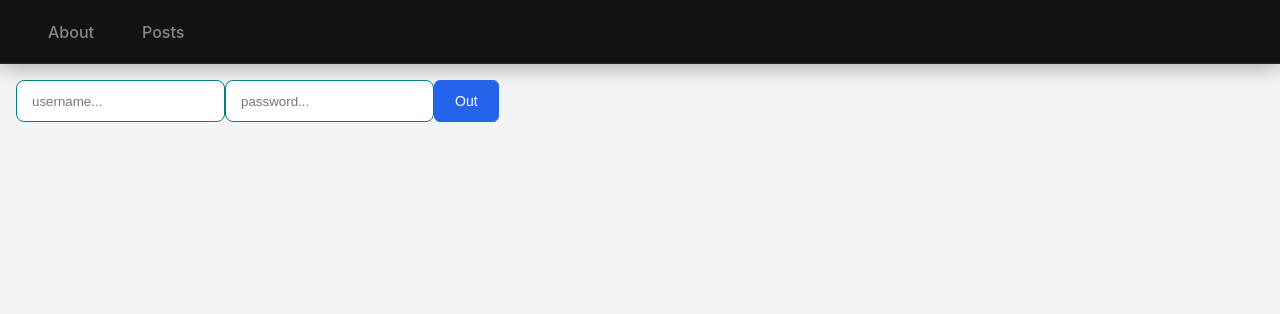
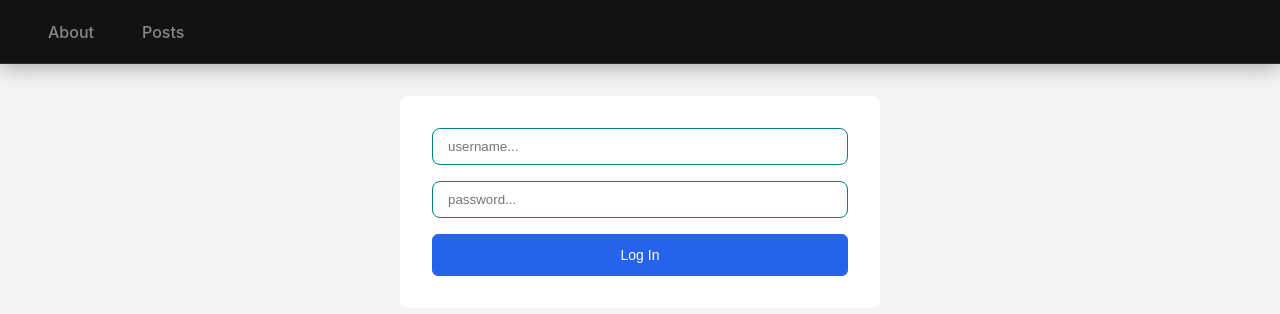
Before and after one commit to 5555nika/filterCardReact, a React (Vite) app: page /filterCardReact/login in a window 1280 px wide. Shown: the top 314 px of the page. Built offline with nearby package versions, Linux system fonts and the light colour scheme.

Commit message:
Resolve conflict

```diff
--- a/src/App.css
+++ b/src/App.css
@@ -15,10 +15,20 @@
     margin: 0;
     padding: 0;
 }
+
 body  {
     background: var(--bg-color);
     min-height: 100vh;
 }
+
+.section {
+    display: flex;
+    justify-content: center;
+    align-items: center;
+    gap: 1rem;
+    padding: 2rem 0
+}
+
 .post {
     padding: 2rem 5%;
 }
@@ -30,6 +40,7 @@ body  {
     flex-wrap: wrap;
     gap: 1rem;
 }
+
 .card {
     position: relative;
     width: 30rem;
@@ -40,17 +51,21 @@ body  {
     transition: var(--transition);
     flex-grow: 1
 }
+
 .card:hover {
     transform: translateY(-.5rem);
     box-shadow: var(--shadow-md);
 }
+
 .card h2 {
     margin-bottom: 1rem;
 }
+
 .card p {
     margin-bottom: 1rem;
     color: var(--text-muted);
 }
+
 .active {
     position: absolute;
     top: 1.5rem;
@@ -65,15 +80,23 @@ body  {
     cursor: pointer;
     transition: var(--transition);
 }
+
 .icon-pencil {
     color: rgb(39, 193, 39);
     cursor: pointer;
     transition: var(--transition);
 }
+
 .icon-delete:hover, .icon-pencil:hover {
     transform: scale(1.2);
 }
+
 .post-form {
+    width: 30rem;
     display: flex;
-    padding: 1rem;
+    flex-direction: column;
+    gap: 1rem;
+    background-color: #ffffff;
+    border-radius: .5rem;
+    padding: 2rem;
 }
--- a/src/App.tsx
+++ b/src/App.tsx
@@ -7,12 +7,11 @@ export const App = () => {
 
 
   return (
-    <div className='app-container'>
-
-        <Navbar />
-
-
+    <div>
+      <Navbar />
+      <section className='section'>
       <AppRouter />
+      </section>
     </div>
   )
 }
--- a/src/pages/Login.tsx
+++ b/src/pages/Login.tsx
@@ -1,29 +1,81 @@
-import {  useContext, type FormEvent } from "react"
+import {  useContext, useState, type FormEvent, type ChangeEvent } from "react"
 import { AuthContext } from "../context"
 import { MyLoader } from "../components/UI/loader/MyLoader"
 import { MyInput } from "../components/UI/input/MyInput"
 import { MyButton } from "../components/UI/button/MyButton"
 
+interface IForm {
+    username: string
+    password: string
+}
+
 export const Login = () => {
 
     const { setIsAuth, isLoading } = useContext(AuthContext)
+    const [form, setForm] = useState<IForm>({username: '', password: ''})
+    const [error, setError] = useState({username: '', password: ''})
+
+    const handleChange = (e: ChangeEvent<HTMLInputElement>) => {
+        const { name, value } = e.target
+        setForm(prev => ({ ...prev, [name]: value }))
+        // Clear error message when user starts typing
+        setError(prev => ({ ...prev, [name]: '' }))
+    }
+
+    const validate = () => {
+        const newErrors = { username: '', password: '' }
+
+        if (!form.username.trim()) {
+            newErrors.username = 'Username is required'
+        }
+
+        if (!form.password) {
+            newErrors.password = 'Password is required'
+        } else if (form.password.length < 6) {
+            newErrors.password = 'Password must be at least 6 characters'
+        }
+
+        setError(newErrors)
+
+        return !newErrors.username && !newErrors.password
+    }
 
     const handleSubmit = (e: FormEvent<HTMLFormElement>) => {
         e.preventDefault()
-        localStorage.setItem('auth', 'true')
-        setIsAuth(true)
+
+        if (validate()) {
+            localStorage.setItem('auth', 'true')
+            setIsAuth(true)
+            setForm({username: '', password: ''})
+            alert('Success')
+        }
     }
+
     if (isLoading) {
         return <MyLoader />
     }
 
     return (
         <form onSubmit={handleSubmit}  className="post-form" >
-            <MyInput type="text"
-            placeholder="username..."/>
-            <MyInput type="password"
-            placeholder="password..."/>
-            <MyButton type="submit">Out</MyButton>
+            <MyInput
+                type="text"
+                name="username"
+                value={form.username}
+                onChange={handleChange}
+                placeholder="username..."
+            />
+            {error.username && <div style={{color: 'red', fontSize: '14px', marginTop: '4px'}}>{error.username}</div>}
+
+            <MyInput
+                type="password"
+                name="password"
+                value={form.password}
+                onChange={handleChange}
+                placeholder="password..."
+            />
+            {error.password && <div style={{color: 'red', fontSize: '14px', marginTop: '4px'}}>{error.password}</div>}
+
+            <MyButton type="submit">Log In</MyButton>
         </form>
     )
 
```
